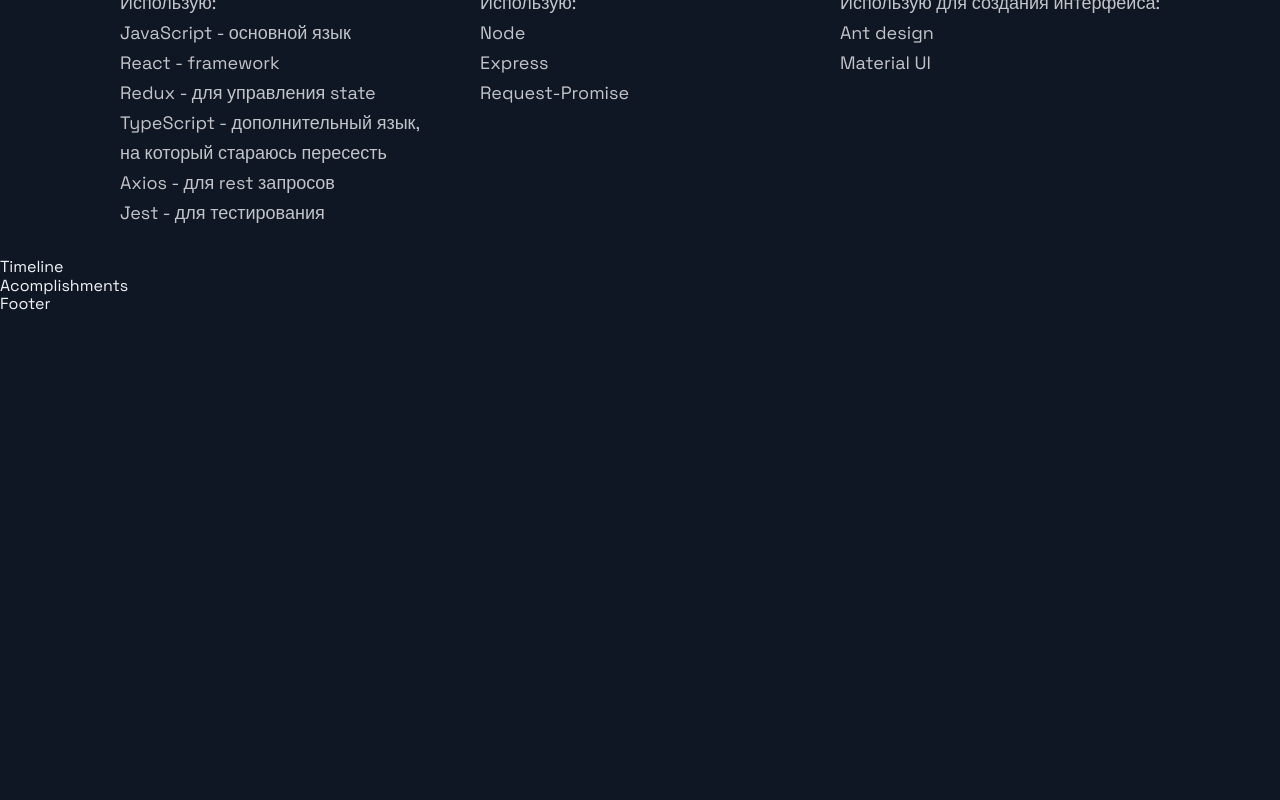
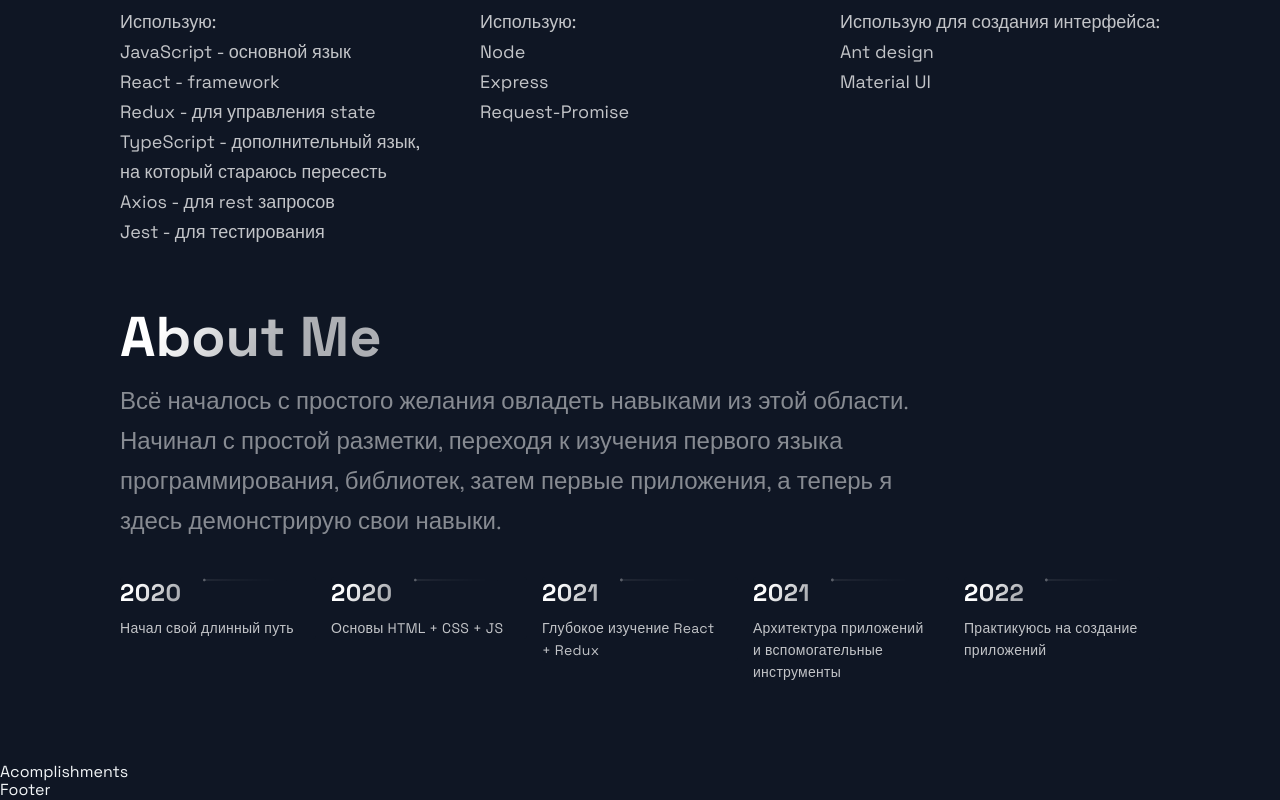
Before and after one commit to NautroKazenaki/portfolio-app, a Next.js app: page / in a window 1280 px wide. Shown: the part 2990-3790 px from the top of the page. Before the commit the page ends 3304 px from the top, so only its background shows below. Built offline with nearby package versions, Linux system fonts and the light colour scheme.

Commit message:
timeline component

```diff
--- a/src/components/Technologies/Technologies.js
+++ b/src/components/Technologies/Technologies.js
@@ -6,6 +6,7 @@
 const Technologies = () =>  (
   <Section id="tech">
      <SectionDivider />
+     <br />
      <SectionTitle>Technologies</SectionTitle>
      <SectionText>
        Я стараюсь пробовать много разных инструментов для создания приложений, но в основном это:
--- a/src/components/TimeLine/TimeLine.js
+++ b/src/components/TimeLine/TimeLine.js
@@ -7,45 +7,108 @@
 const TOTAL_CAROUSEL_COUNT = TimeLineData.length;
 
 const Timeline = () => {
-  // const [activeItem, setActiveItem] = useState(0);
-  // const carouselRef = useRef();
+   const [activeItem, setActiveItem] = useState(0);
+   const carouselRef = useRef();
 
   // const scroll = (node, left) => {
   //   return node.scrollTo({ left, behavior: 'smooth' });
   // }
 
-  // const handleClick = (e, i) => {
-  //   e.preventDefault();
+  const handleClick = (e, i) => {
+    e.preventDefault();
 
-  //   if (carouselRef.current) {
-  //     const scrollLeft = Math.floor(carouselRef.current.scrollWidth * 0.7 * (i / TimeLineData.length));
+    if (carouselRef.current) {
+      const scrollLeft = Math.floor(carouselRef.current.scrollWidth * 0.7 * (i / TimeLineData.length));
 
-  //     scroll(carouselRef.current, scrollLeft);
-  //   }
-  // }
+      scroll(carouselRef.current, scrollLeft);
+    }
+  }
 
-  // const handleScroll = () => {
-  //   if (carouselRef.current) {
-  //     const index = Math.round((carouselRef.current.scrollLeft / (carouselRef.current.scrollWidth * 0.7)) * TimeLineData.length);
+  const handleScroll = () => {
+    if (carouselRef.current) {
+      const index = Math.round((carouselRef.current.scrollLeft / (carouselRef.current.scrollWidth * 0.7)) * TimeLineData.length);
 
-  //     setActiveItem(index);
-  //   }
-  // }
+      setActiveItem(index);
+    }
+  }
 
-  // // snap back to beginning of scroll when window is resized
-  // // avoids a bug where content is covered up if coming from smaller screen
-  // useEffect(() => {
-  //   const handleResize = () => {
-  //     scroll(carouselRef.current, 0);
-  //   }
+  // snap back to beginning of scroll when window is resized
+  // avoids a bug where content is covered up if coming from smaller screen
+  useEffect(() => {
+    const handleResize = () => {
+      scroll(carouselRef.current, 0);
+    }
 
-  //   window.addEventListener('resize', handleResize);
-  // }, []);
+    window.addEventListener('resize', handleResize);
+  }, []);
 
   return (
-    <div>
-      Timeline
-    </div>
+    <Section id="about">
+      <SectionTitle>About Me</SectionTitle>
+      <SectionText>Всё началось с простого желания овладеть навыками из этой области. Начинал с простой разметки, переходя к изучения первого языка программирования, библиотек, затем первые приложения, а теперь я здесь демонстрирую свои навыки.</SectionText>
+      <CarouselContainer ref={carouselRef} onScroll={handleScroll}>
+        <>
+          {TimeLineData.map( (item, i) => (
+            <CarouselMobileScrollNode key={i} final={i === TOTAL_CAROUSEL_COUNT - 1}>
+              <CarouselItem
+                index={i}
+                id={`carousel__item-${i}`}
+                active={activeItem}
+                onClick={(e) => handleClick(e, i)}
+              >
+                <CarouselItemTitle>
+                  {item.year}
+                  <CarouselItemImg
+                    width="208"
+                    height="6"
+                    viewBox="0 0 208 6"
+                    fill="none"
+                    xmlns="http://www.w3.org/2000/svg">
+                    <path
+                      fill-rule="evenodd"
+                      clip-rule="evenodd"
+                      d="M2.5 5.5C3.88071 5.5 5 4.38071 5 3V3.5L208 3.50002V2.50002L5 2.5V3C5 1.61929 3.88071 0.5 2.5 0.5C1.11929 0.5 0 1.61929 0 3C0 4.38071 1.11929 5.5 2.5 5.5Z"
+                      fill="url(#paint0_linear)"
+                      fill-opacity="0.33"
+                    />
+                    <defs>
+                      <linearGradient
+                        id="paint0_linear"
+                        x1="-4.30412e-10"
+                        y1="0.5"
+                        x2="208"
+                        y2="0.500295"
+                        gradientUnits="userSpaceOnUse">
+                        <stop stop-color="white" />
+                        <stop
+                          offset="0.79478"
+                          stop-color="white"
+                          stop-opacity="0"
+                        />
+                      </linearGradient>
+                    </defs>
+                  </CarouselItemImg>
+                </CarouselItemTitle>
+                <CarouselItemText>{item.text}</CarouselItemText>
+              </CarouselItem>
+            </CarouselMobileScrollNode>
+          ))}
+        </>
+      </CarouselContainer>
+      <CarouselButtons>
+        {TimeLineData.map( (item, i) => (
+          <CarouselButton
+            key={i}
+            index={i}
+            active={activeItem}
+            onClick={(e) => handleClick(e, i)}
+            type="button"
+          >
+            <CarouselButtonDot active={activeItem} />
+          </CarouselButton>
+        ))}
+      </CarouselButtons>
+    </Section>
   );
 };
 
--- a/src/constants/constants.js
+++ b/src/constants/constants.js
@@ -38,9 +38,9 @@
 ];
 
 export const TimeLineData = [
-  { year: 2017, text: 'Started my journey', },
-  { year: 2018, text: 'Worked as a freelance developer', },
-  { year: 2019, text: 'Founded JavaScript Mastery', },
-  { year: 2020, text: 'Shared my projects with the world', },
-  { year: 2021, text: 'Started my own platform', },
+  { year: 2020, text: 'Начал свой длинный путь', },
+  { year: 2020, text: 'Основы HTML + CSS + JS ', },
+  { year: 2021, text: 'Глубокое изучение React + Redux', },
+  { year: 2021, text: 'Архитектура приложений и вспомогательные инструменты', },
+  { year: 2022, text: 'Практикуюсь на создание приложений', },
 ];
```
